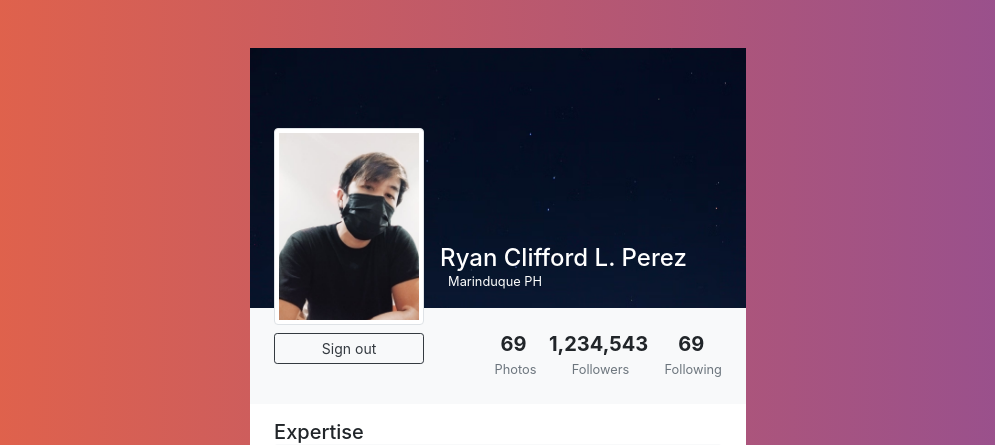
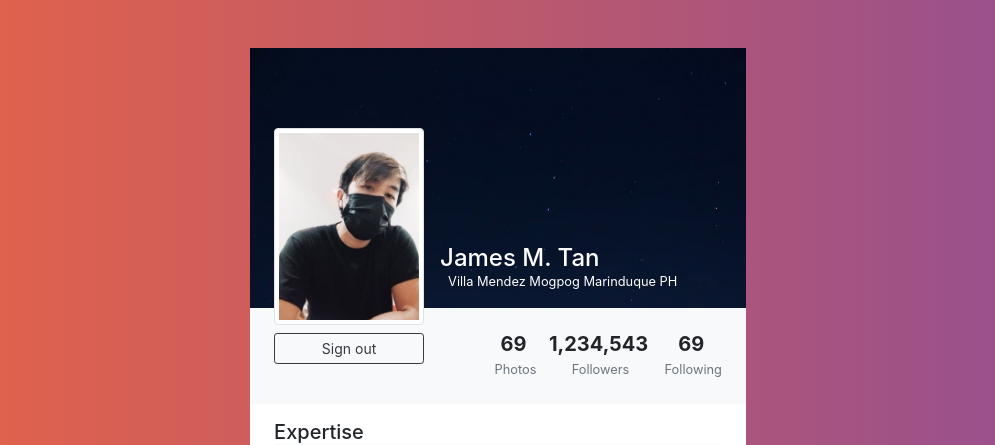
Before and after one commit to Hayme000/act6-MyTumblr-Tan, a PHP site: page /account.php in a window 1280 px wide. Shown: the top 445 px of the page, without its empty margins (142-1137 px from the left). Run offline with PHP 8.4, Linux system fonts and the light colour scheme; the visitor is signed in with stand-in values (Sample User, id 1); some libraries are stand-ins or nearby versions.

Commit message:
account user update added

```diff
--- a/account.php
+++ b/account.php
@@ -54,8 +54,8 @@ body {
 
                     </div>
                     <div class="media-body mb-5 text-white">
-                        <h4 class="mt-0 mb-0">Ryan Clifford L. Perez</h4>
-                        <p class="small mb-4"> <i class="fas fa-map-marker-alt mr-2"></i>Marinduque PH
+                        <h4 class="mt-0 mb-0">James M. Tan</h4>
+                        <p class="small mb-4"> <i class="fas fa-map-marker-alt mr-2"></i>Villa Mendez Mogpog Marinduque PH
                          </p>
                     </div>
                 </div>
```
